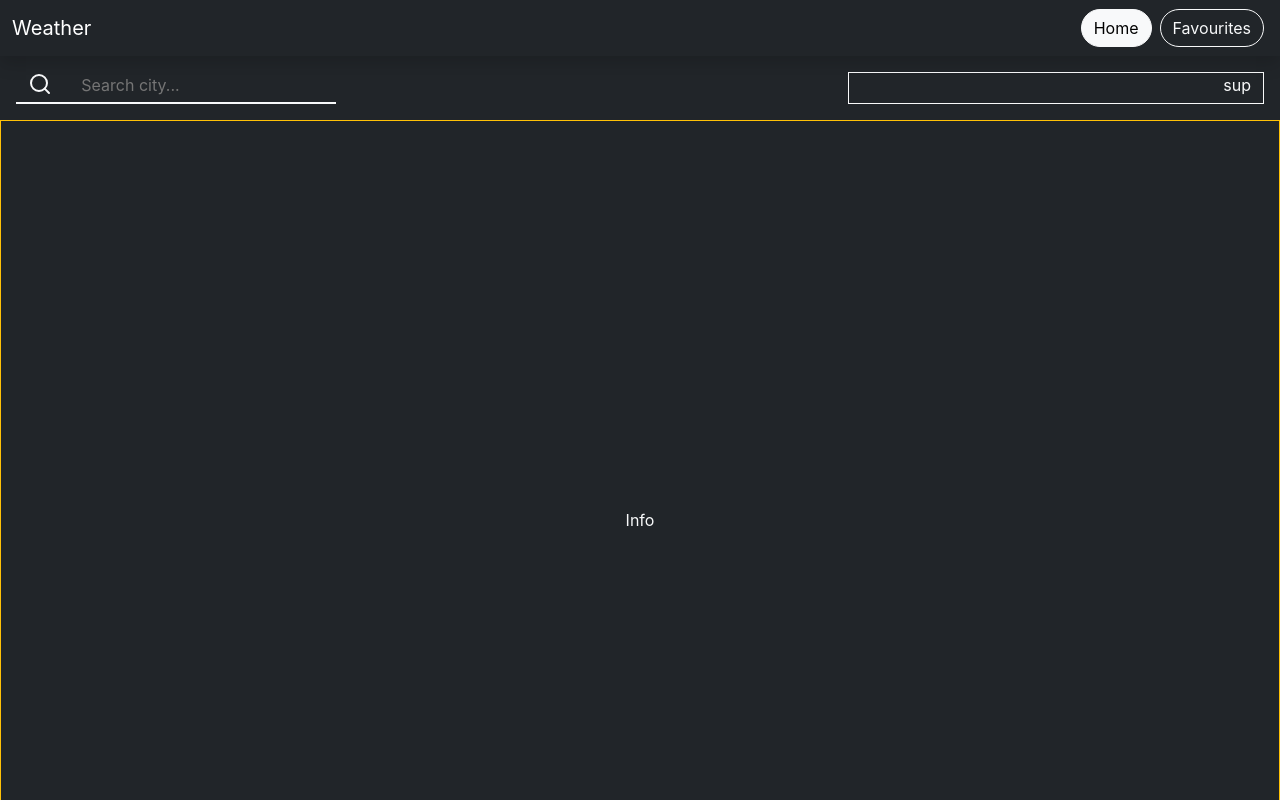
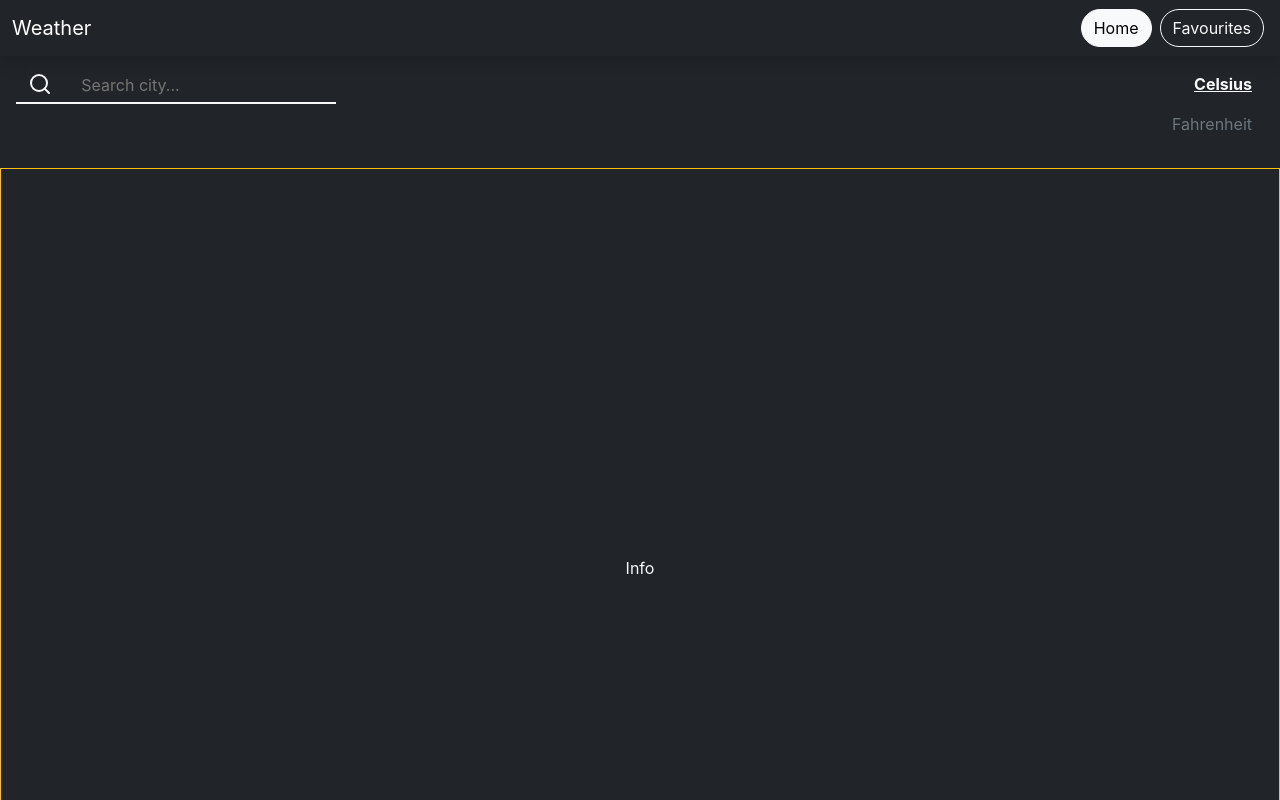
Before and after one commit to sdbo3b/weather-app, a React (Create React App) app: page / in a window 1280 px wide. Shown: the top 800 px of the page. Built offline with nearby package versions, Linux system fonts and the light colour scheme.

Commit message:
Completed temperature units design

```diff
--- a/src/components/home/Header.tsx
+++ b/src/components/home/Header.tsx
@@ -4,7 +4,7 @@ import TemperatureUnits from "./TemperatureUnits";
 
 const Header: React.FC = () => {
   return (
-    <div className="row text-light py-3 px-3">
+    <div className="row text-light py-3 px-3 d-flex align-items-center justify-content-center">
       <SearchField />
       <TemperatureUnits />
     </div>
--- a/src/components/home/SearchField.tsx
+++ b/src/components/home/SearchField.tsx
@@ -3,10 +3,10 @@ import { Search } from "react-feather";
 
 const SearchField: React.FC = () => {
   return (
-    <div className="col-md-8 d-flex justify-content-start">
+    <div className="col-md-8 d-flex justify-content-start align-self-start">
       <div className="row border-bottom border-2 border-light pb-1">
         <div className="col-2">
-          <div className="d-flex justify-content-start align-items-start">
+          <div className="d-flex ">
             <Search />
           </div>
         </div>
--- a/src/components/home/TemperatureUnits.tsx
+++ b/src/components/home/TemperatureUnits.tsx
@@ -2,8 +2,11 @@ import React from "react";
 
 const TemperatureUnits: React.FC = () => {
   return (
-    <div className="col-md-4 border border-light d-flex justify-content-end">
-      <div className="">sup</div>
+    <div className="col-md-4  d-flex justify-content-end align-self-start text-end">
+      <div className="row ">
+        <p className="col-md-12 text-decoration-underline fw-bold">Celsius</p>
+        <p className="col-md-12 text-muted">Fahrenheit</p>
+      </div>
     </div>
   );
 };
```
